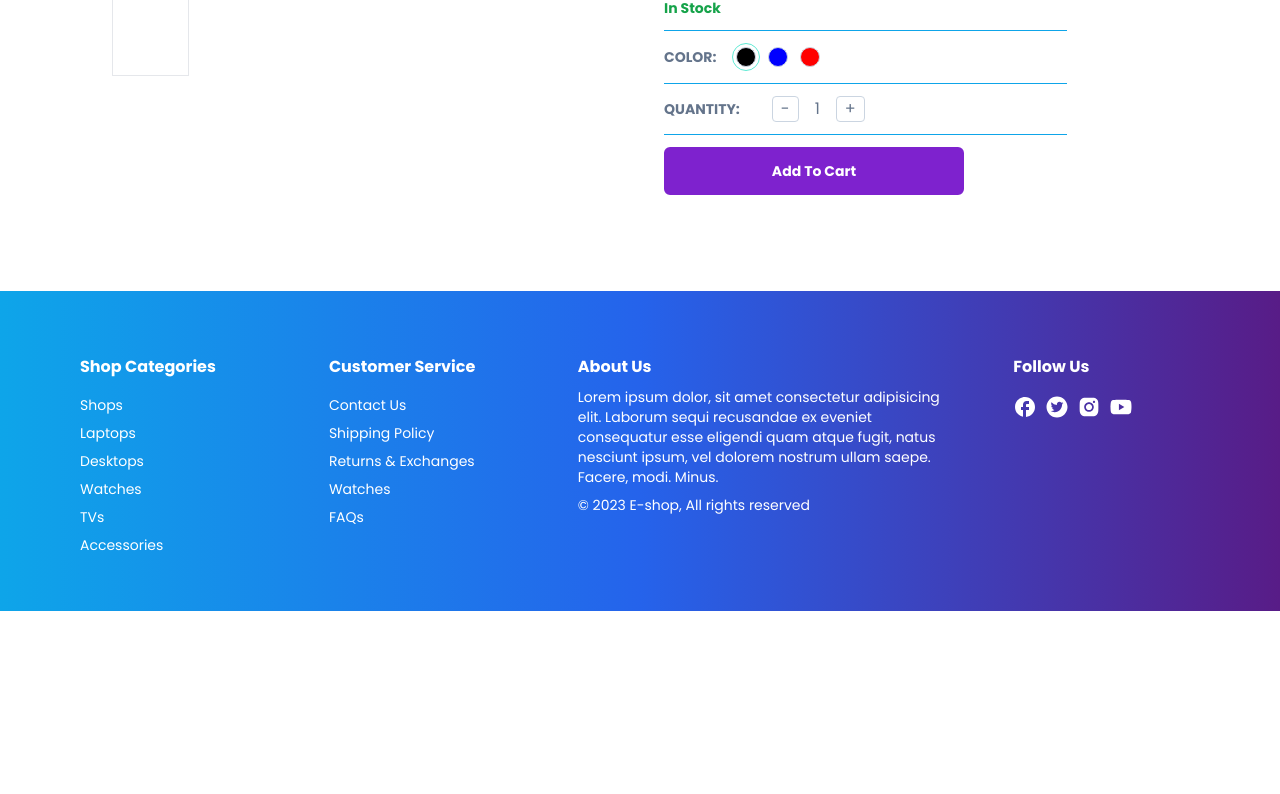
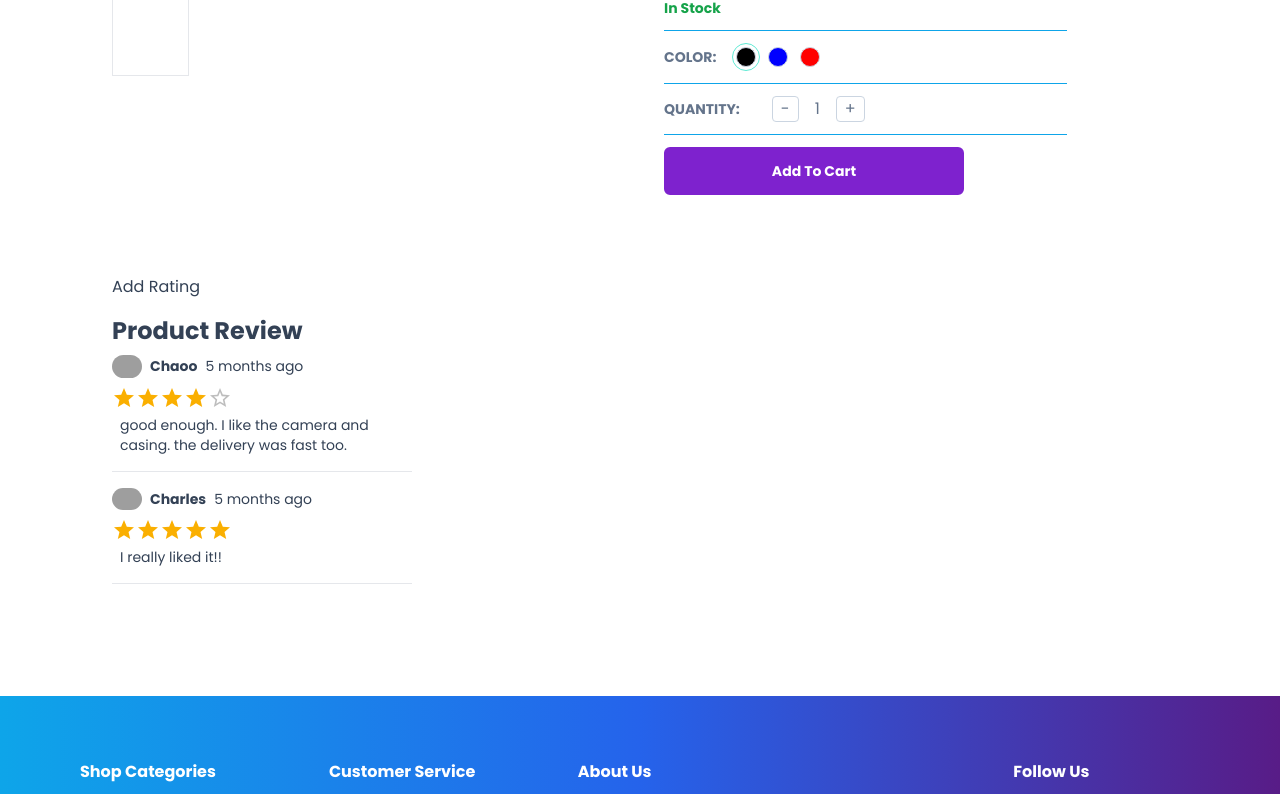
Before and after one commit to Zannatul-Fahmida/e-shop-typescript, a Next.js app: page /product/1 in a window 1280 px wide. Shown: the part 521-1315 px from the top of the page. Before the commit the page ends 1132 px from the top, so only its background shows below. Built offline with nearby package versions, Linux system fonts and the light colour scheme; grey boxes are pictures that could not be loaded; a web font is replaced by a local one.

Commit message:
review section added

```diff
--- /dev/null
+++ b/app/components/Avatar.tsx
@@ -0,0 +1,21 @@
+import Image from "next/image";
+import { FaUserCircle } from "react-icons/fa";
+
+interface AvatarProps {
+  src?: string | null | undefined;
+}
+
+const Avatar: React.FC<AvatarProps> = ({ src }) => {
+  if (src) {
+    return (<Image
+      src={src}
+      alt="Avatar"
+      className="rounded-full"
+      height="30"
+      width="30"
+    />);
+  }
+  return <FaUserCircle size={24} />;
+};
+
+export default Avatar;
--- /dev/null
+++ b/app/components/Heading.tsx
@@ -0,0 +1,14 @@
+interface HeadingProps {
+  title: string;
+  center?: boolean;
+}
+
+const Heading: React.FC<HeadingProps> = ({ title, center }) => {
+  return (
+    <div className={center ? "text-center" : "text-start"}>
+      <h1 className="font-bold text-2xl">{title}</h1>
+    </div>
+  );
+};
+
+export default Heading;
--- /dev/null
+++ b/app/product/[productId]/ListRating.tsx
@@ -0,0 +1,41 @@
+"use client";
+
+import Avatar from "@/app/components/Avatar";
+import Heading from "@/app/components/Heading";
+import { Rating } from "@mui/material";
+import moment from "moment";
+
+interface ListRatingProps {
+  product: any;
+}
+
+const ListRating: React.FC<ListRatingProps> = ({ product }) => {
+  return (
+    <div>
+      <Heading title="Product Review" />
+      <div className="text-sm mt-2">
+        {product.reviews &&
+          product.reviews.map((review: any) => {
+            return (
+              <div key={review.id} className="max-w-[300px]">
+                <div className="flex gap-2 items-center">
+                  <Avatar src={review?.user.image} />
+                  <div className="font-semibold">{review?.user.name}</div>
+                  <div className="font-light">
+                    {moment(review.createdDate).fromNow()}
+                  </div>
+                </div>
+                <div className="mt-2">
+                  <Rating value={review.rating} readOnly />
+                  <div className="ml-2">{review.comment}</div>
+                  <hr className="my-4" />
+                </div>
+              </div>
+            );
+          })}
+      </div>
+    </div>
+  );
+};
+
+export default ListRating;
--- a/app/product/[productId]/page.tsx
+++ b/app/product/[productId]/page.tsx
@@ -1,6 +1,7 @@
 import Container from "@/app/components/Container";
 import ProductDetails from "./ProductDetails";
 import { product } from "@/utils/product";
+import ListRating from "./ListRating";
 
 interface Iparams {
   productId?: string;
@@ -11,6 +12,10 @@
     <div className="p-8">
       <Container>
         <ProductDetails product={product} />
+        <div className="flex flex-col mt-20 gap-4">
+          <div>Add Rating</div>
+          <ListRating product={product} />
+        </div>
       </Container>
     </div>
   );
--- a/next.config.js
+++ b/next.config.js
@@ -1,7 +1,7 @@
 /** @type {import('next').NextConfig} */
 const nextConfig = {
     images: {
-        domains: ["firebasestorage.googleapis.com"]
+        domains: ["firebasestorage.googleapis.com", 'lh3.googleusercontent.com']
     }
 }
 
--- a/package.json
+++ b/package.json
@@ -18,6 +18,7 @@
     "autoprefixer": "10.4.16",
     "eslint": "8.53.0",
     "eslint-config-next": "14.0.2",
+    "moment": "^2.29.4",
     "next": "14.0.2",
     "postcss": "8.4.31",
     "react": "18.2.0",
```
Also changed, not shown: 1 other file (tests, documents, lock files or other folders).
